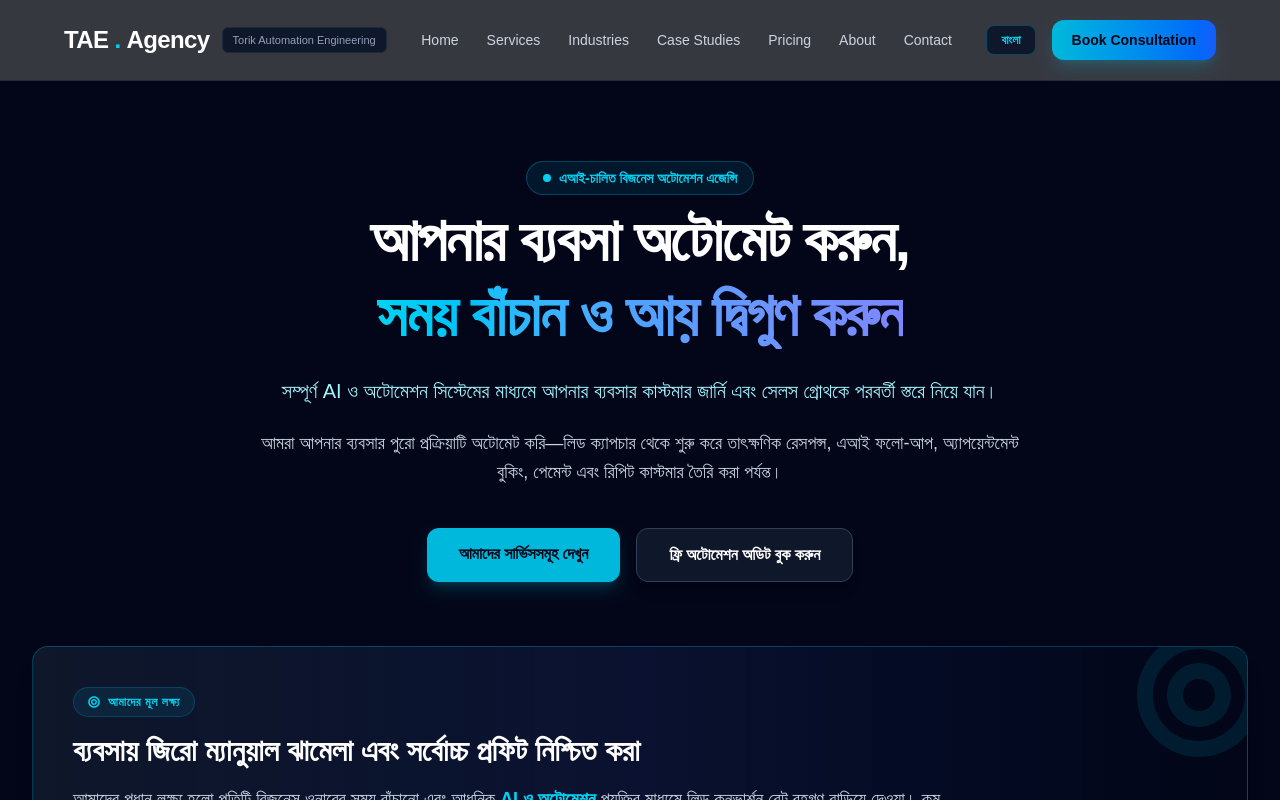
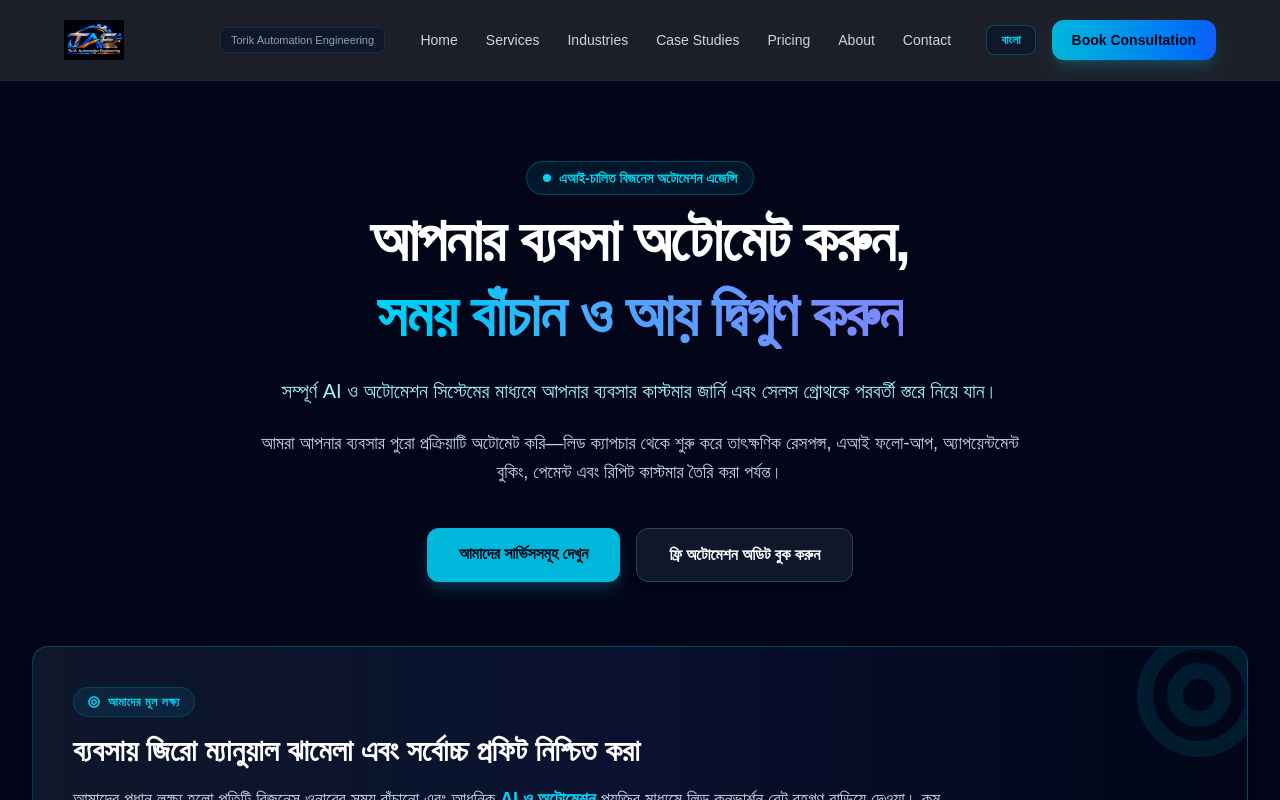
Before and after one commit to torikinsights-wq/tae-agency, a Next.js app: page / in a window 1280 px wide. Shown: the top 800 px of the page. Built offline with nearby package versions, Linux system fonts and the light colour scheme.

Commit message:
Update Navbar with TSX logo support

```diff
--- a/app/components/Navbar.tsx
+++ b/app/components/Navbar.tsx
@@ -2,23 +2,32 @@
 
 import { useState } from "react";
 import Link from "next/link";
+import Image from "next/image";
 import { useLanguage } from "../context/LanguageContext";
 
 export default function Navbar() {
   const { lang, setLang, t } = useLanguage();
-  const [isOpen, setIsOpen] = useState(false);
+  const [isOpen, setIsOpen] = useState<boolean>(false);
 
   return (
-    <header className="sticky top-0 z-50 w-full border-b border-slate-800/80 bg-[#040711]/80 backdrop-blur-xl">
+    <header className="sticky top-0 z-50 w-full border-b border-slate-800/80 bg-[#040711]/90 backdrop-blur-xl">
       <div className="max-w-7xl mx-auto px-4 sm:px-6 lg:px-16 h-20 flex items-center justify-between">
 
         {/* Logo & Tagline */}
         <div className="flex items-center gap-3">
-          <Link href="/" className="text-xl sm:text-2xl font-black tracking-tight text-white flex items-center gap-1.5">
-            TAE<span className="text-cyan-400">.</span>Agency
+          <Link href="/" className="flex items-center gap-2 group">
+            <div className="relative h-10 w-32 sm:w-36 transition-transform duration-300 group-hover:scale-105">
+              <Image
+                src="/Logo.png"
+                alt="Torik Automation Engineering Logo"
+                fill
+                priority
+                className="object-contain object-left"
+              />
+            </div>
           </Link>
           <span className="hidden xl:inline-block text-[11px] text-slate-400 px-2.5 py-1 rounded-md bg-slate-900 border border-slate-800">
-            {t("Torik Automation Engineering", "তরিক অটোমেশন ইঞ্জিনিয়ারিং")}
+            {t("Torik Automation Engineering", "তরিক অটোমেশন ইঞ্জিনিয়ারিং")}
           </span>
         </div>
 
@@ -49,7 +58,7 @@ export default function Navbar() {
 
         {/* Right Actions (Language Toggle & CTA Button) */}
         <div className="hidden lg:flex items-center gap-4">
-          {/* Language Switch Button: বাংলা বা English দেখাবে */}
+          {/* Language Switch Button */}
           <button
             onClick={() => setLang(lang === "en" ? "bn" : "en")}
             className="px-3.5 py-1.5 rounded-lg bg-slate-900 text-cyan-400 border border-cyan-500/30 text-xs font-bold transition-all hover:bg-cyan-500/20"
```
Also changed, not shown: public/Logo.png (added).
